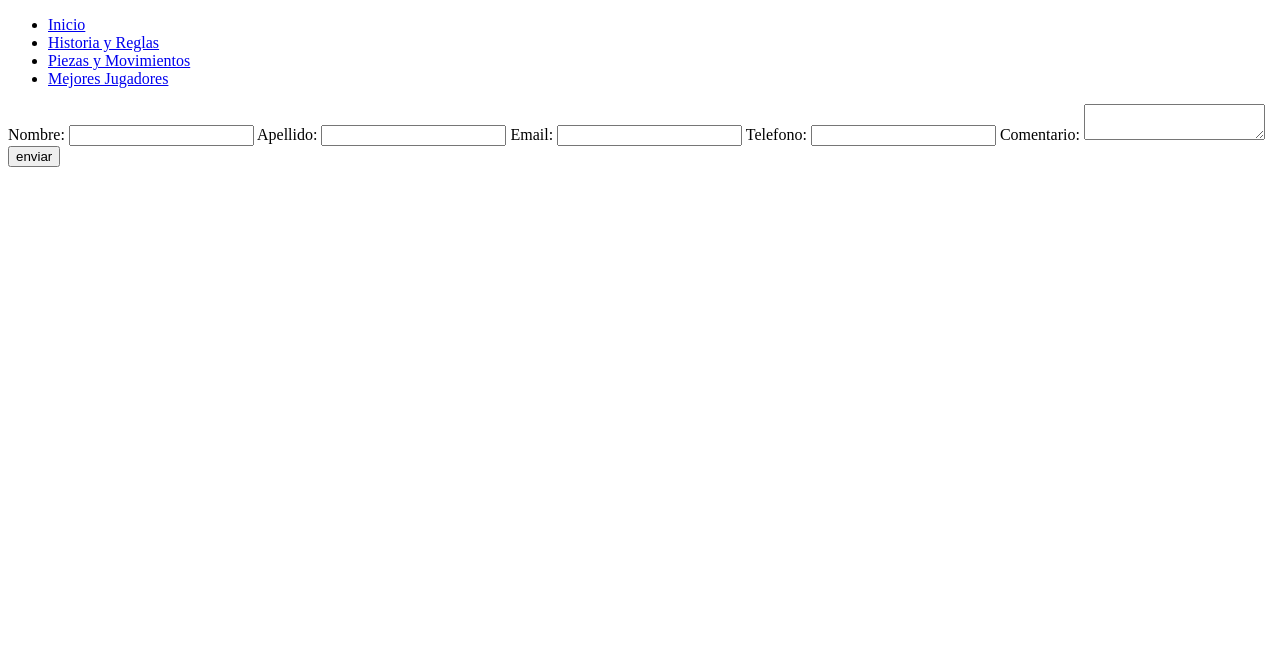
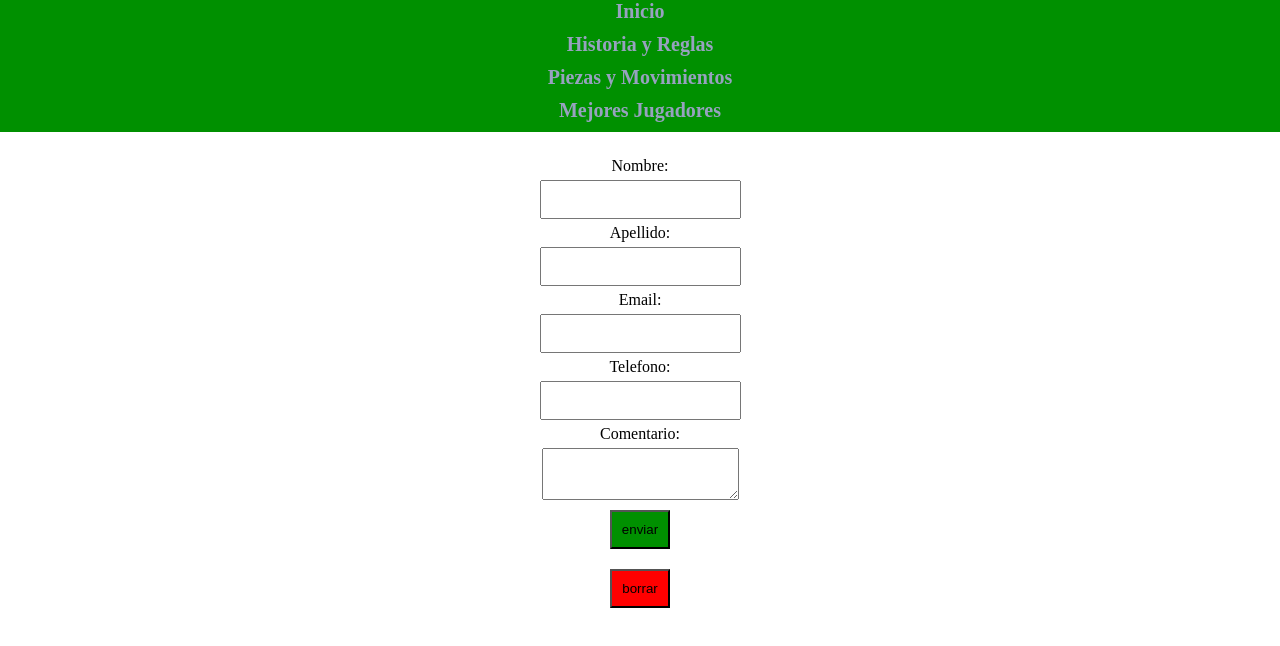
Before and after one commit to RodrigoSola/RevDigitalPagAjedrez, a plain HTML site: page index.html in a window 1280 px wide. Drawn offline with Linux system fonts and the light colour scheme.

Commit message:
Actividad n°3

```diff
--- a/css/style.css
+++ b/css/style.css
@@ -6,3 +6,61 @@ color-cuarto:#5455EB;
 color-quinto:#97A2BF;
 
 */
+*{
+    margin: 0;
+    padding: 0;
+}
+
+.lista{
+    list-style: none;
+    font-size: 20px;
+    text-decoration: none;
+    display: flex;
+    flex-direction: column;
+    align-items: center;
+    margin-bottom: 20px;
+    background-color:#009000 ;
+
+
+}
+
+.lista li{
+    margin-bottom: 10px;
+}
+
+.link{
+    color: #97A2BF;
+    text-decoration: none;
+    font-weight: bold;
+}
+.form{
+    display: flex;
+    justify-content: center;
+    align-items: center;
+    flex-direction: column;
+
+}
+
+.label{
+    margin: 5px 0;
+}
+
+.input{
+    padding: 10px;
+}
+
+.btn-enviar, .btn-borrar{
+    padding: 10px;
+    margin: 10px 0;
+    display: flex;
+    flex-direction: row;
+
+}
+
+.btn-enviar{
+    background-color: #009000;
+}
+.btn-borrar{
+    background-color: red;
+
+}
--- a/index.html
+++ b/index.html
@@ -3,32 +3,34 @@
 <head>
     <meta charset="UTF-8">
     <meta name="viewport" content="width=device-width, initial-scale=1.0">
+    <link rel="stylesheet" href="css/style.css">
     <title>Ajedrez</title>
 </head>
 <body>
     <header>
         <nav>
-            <ul>
-                <li><a href="#">Inicio</a></li>
-                <li><a href="#">Historia y Reglas</a></li>
-                <li><a href="#">Piezas y Movimientos</a></li>
-                <li><a href="#">Mejores Jugadores</a></li>
+            <ul class="lista">
+                <li><a href="#" class="link">Inicio</a></li>
+                <li><a href="#" class="link">Historia y Reglas</a></li>
+                <li><a href="#" class="link">Piezas y Movimientos</a></li>
+                <li><a href="#" class="link">Mejores Jugadores</a></li>
             </ul>
         </nav>
     </header>
-    <form action="" mathod="post">
-        <label for="">Nombre: </label>
-        <input type="text" >
-        <label for="">Apellido: </label>
-        <input type="text">
-        <label for="">Email: </label>
-        <input type="email" name="" id="">
-        <label for="">Telefono: </label>
-        <input type="number" name="" id="">
-        <label for="">Comentario: </label>
-        <textarea name="" id=""></textarea>
+    <form action="" mathod="post" class="form">
+        <label for="" class="label">Nombre: </label>
+        <input type="text" class="input">
+        <label for="" class="label">Apellido: </label>
+        <input type="text" class="input">
+        <label for="" class="label">Email: </label>
+        <input type="email" name="" id="" class="input">
+        <label for="" class="label">Telefono: </label>
+        <input type="number" name="" id="" class="input">
+        <label for="" class="label">Comentario: </label>
+        <textarea name="" id="" class="input"></textarea>
 
-        <input type="submit" value="enviar">
+        <input type="submit" value="enviar" class="btn-enviar">
+        <input type="reset" value="borrar" class="btn-borrar">
     </form>
 
 </body>
```
